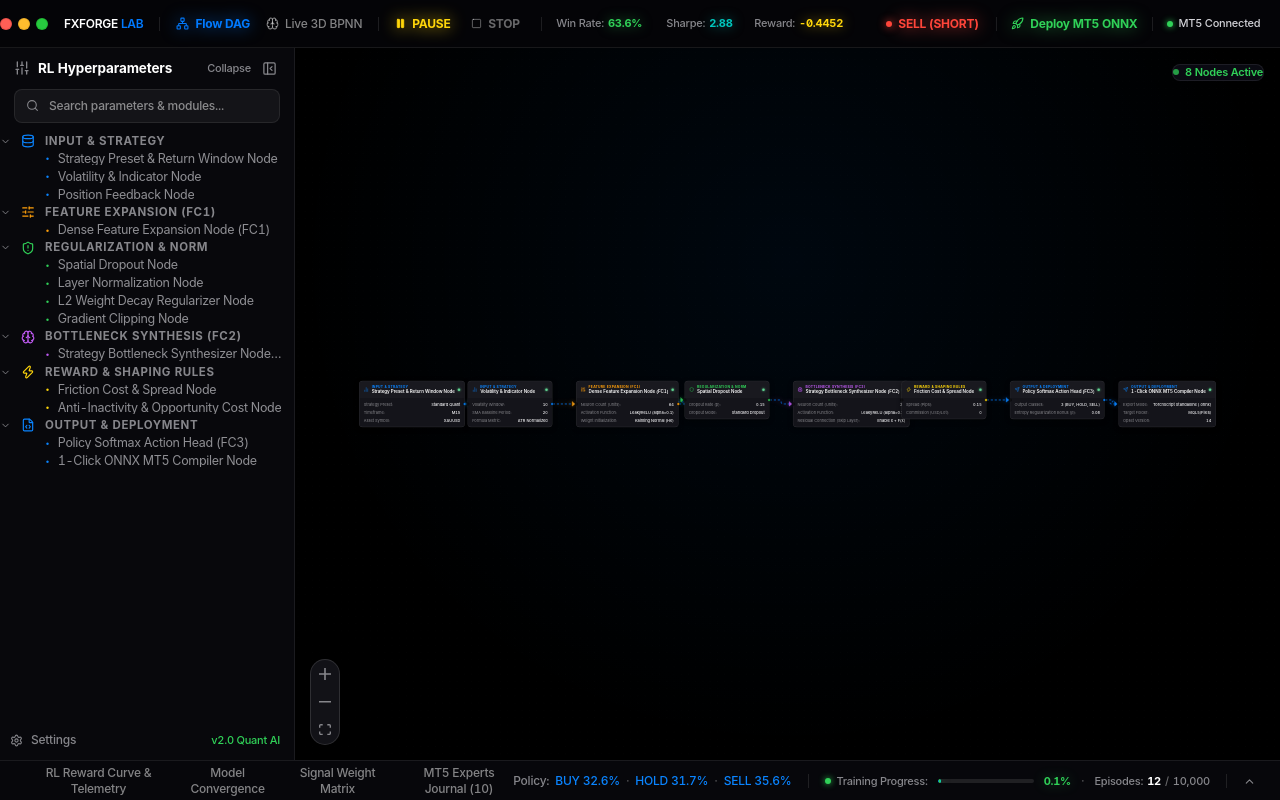
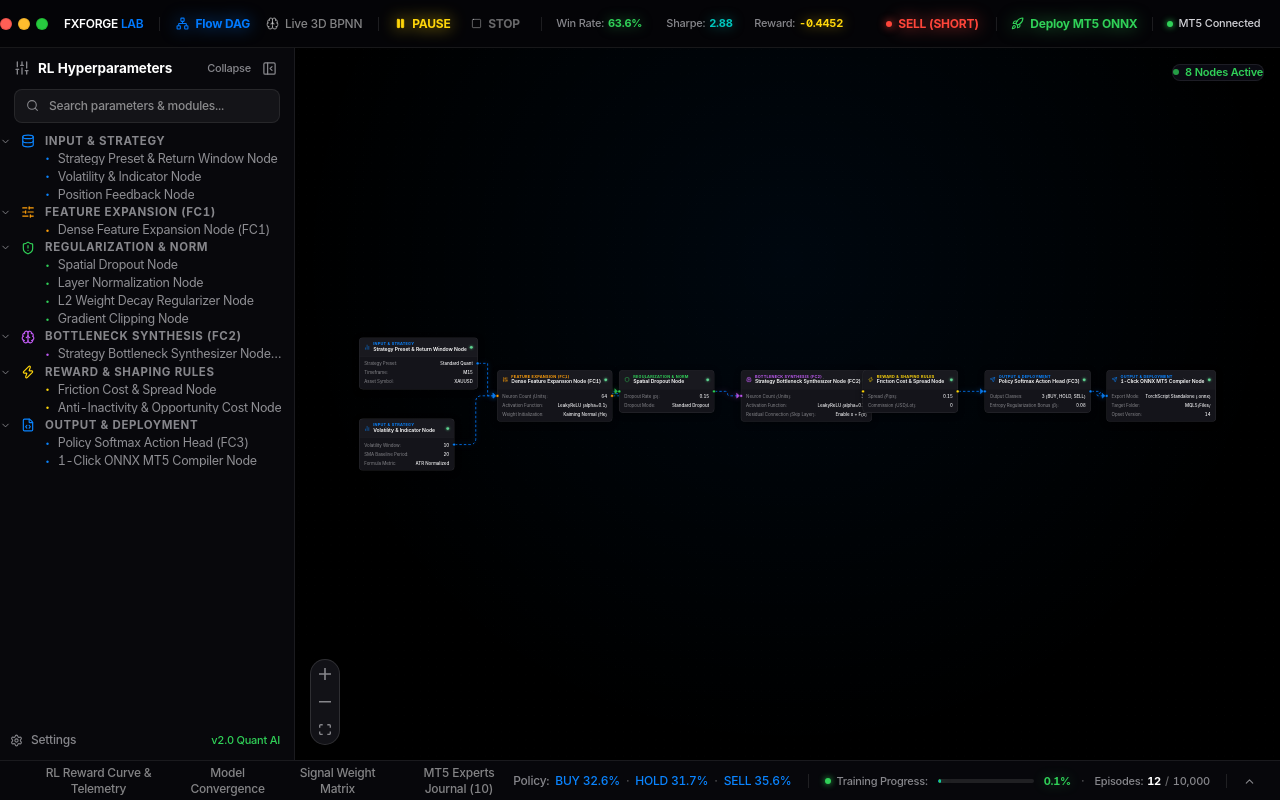
Before and after one commit to superman-owner/AI-RL-BPNN, a React (Vite) app: page / in a window 1280 px wide. Built offline with nearby package versions, Linux system fonts and the light colour scheme.

Commit message:
feat(handles): remove input handles for input & strategy group and make IN handles bright and distinct with white outline

```diff
--- a/src/components/Flow/FlowCanvasView.tsx
+++ b/src/components/Flow/FlowCanvasView.tsx
@@ -28,7 +28,7 @@ const INITIAL_NODES: Node[] = [
   {
     id: 'node-1',
     type: 'nodeCard',
-    position: { x: 40, y: 160 },
+    position: { x: 40, y: 80 },
     data: {
       nodeType: 'strategy_preset_return',
       preset: 'Standard Quant',
@@ -41,7 +41,7 @@ const INITIAL_NODES: Node[] = [
   {
     id: 'node-2',
     type: 'nodeCard',
-    position: { x: 340, y: 160 },
+    position: { x: 40, y: 280 },
     data: {
       nodeType: 'volatility_indicator',
       vol_window: 10,
@@ -53,7 +53,7 @@ const INITIAL_NODES: Node[] = [
   {
     id: 'node-3',
     type: 'nodeCard',
-    position: { x: 640, y: 160 },
+    position: { x: 380, y: 160 },
     data: {
       nodeType: 'fc1_dense_expansion',
       units: '64',
@@ -66,7 +66,7 @@ const INITIAL_NODES: Node[] = [
   {
     id: 'node-4',
     type: 'nodeCard',
-    position: { x: 940, y: 160 },
+    position: { x: 680, y: 160 },
     data: {
       nodeType: 'spatial_dropout',
       rate: 0.15,
@@ -77,7 +77,7 @@ const INITIAL_NODES: Node[] = [
   {
     id: 'node-5',
     type: 'nodeCard',
-    position: { x: 1240, y: 160 },
+    position: { x: 980, y: 160 },
     data: {
       nodeType: 'fc2_bottleneck_synthesizer',
       units: '32',
@@ -89,7 +89,7 @@ const INITIAL_NODES: Node[] = [
   {
     id: 'node-6',
     type: 'nodeCard',
-    position: { x: 1540, y: 160 },
+    position: { x: 1280, y: 160 },
     data: {
       nodeType: 'friction_spread_cost',
       spread_pip: 0.15,
@@ -100,7 +100,7 @@ const INITIAL_NODES: Node[] = [
   {
     id: 'node-7',
     type: 'nodeCard',
-    position: { x: 1840, y: 160 },
+    position: { x: 1580, y: 160 },
     data: {
       nodeType: 'fc3_policy_action_head',
       classes: '3 (BUY, HOLD, SELL)',
@@ -111,7 +111,7 @@ const INITIAL_NODES: Node[] = [
   {
     id: 'node-8',
     type: 'nodeCard',
-    position: { x: 2140, y: 160 },
+    position: { x: 1880, y: 160 },
     data: {
       nodeType: 'onnx_mt5_compiler',
       export_mode: 'TorchScript Standalone (.onnx)',
@@ -124,13 +124,13 @@ const INITIAL_NODES: Node[] = [
 
 const INITIAL_EDGES: Edge[] = [
   {
-    id: 'e1-2',
+    id: 'e1-3',
     source: 'node-1',
-    target: 'node-2',
+    target: 'node-3',
     type: 'smoothstep',
     animated: true,
-    style: { stroke: '#38bdf8', strokeWidth: 2, filter: 'drop-shadow(0 0 6px rgba(56,189,248,0.55))' },
-    markerEnd: { type: MarkerType.ArrowClosed, width: 14, height: 14, color: '#38bdf8' },
+    style: { stroke: '#0a84ff', strokeWidth: 2, filter: 'drop-shadow(0 0 6px rgba(10,132,255,0.55))' },
+    markerEnd: { type: MarkerType.ArrowClosed, width: 14, height: 14, color: '#0a84ff' },
   },
   {
     id: 'e2-3',
@@ -138,8 +138,8 @@ const INITIAL_EDGES: Edge[] = [
     target: 'node-3',
     type: 'smoothstep',
     animated: true,
-    style: { stroke: '#ff9f0a', strokeWidth: 2, filter: 'drop-shadow(0 0 6px rgba(255,159,10,0.55))' },
-    markerEnd: { type: MarkerType.ArrowClosed, width: 14, height: 14, color: '#ff9f0a' },
+    style: { stroke: '#0a84ff', strokeWidth: 2, filter: 'drop-shadow(0 0 6px rgba(10,132,255,0.55))' },
+    markerEnd: { type: MarkerType.ArrowClosed, width: 14, height: 14, color: '#0a84ff' },
   },
   {
     id: 'e3-4',
@@ -165,8 +165,8 @@ const INITIAL_EDGES: Edge[] = [
     target: 'node-6',
     type: 'smoothstep',
     animated: true,
-    style: { stroke: '#f59e0b', strokeWidth: 2, filter: 'drop-shadow(0 0 6px rgba(245,158,11,0.55))' },
-    markerEnd: { type: MarkerType.ArrowClosed, width: 14, height: 14, color: '#f59e0b' },
+    style: { stroke: '#ffd60a', strokeWidth: 2, filter: 'drop-shadow(0 0 6px rgba(255,214,10,0.55))' },
+    markerEnd: { type: MarkerType.ArrowClosed, width: 14, height: 14, color: '#ffd60a' },
   },
   {
     id: 'e6-7',
--- a/src/components/nodes/NodeCard.tsx
+++ b/src/components/nodes/NodeCard.tsx
@@ -177,8 +177,8 @@ export default function NodeCard({ data, selected }: { data: any; selected?: boo
             width: 9,                           // ขนาดกว้าง 9px
             height: 9,                          // ขนาดสูง 9px
             borderRadius: '50%',                // วงกลมมน
-            background: '#141416',              // 🟢 ไส้ในสีดำด้าน
-            border: `2px solid ${accent}`,      // 🟢 ขอบสีตาม Node
+            background: accent,                 // 🟢 สีเต็มจุดเชื่อม ชัดเจน สว่างสดใส
+            border: '2px solid #ffffff',        // 🟢 ขอบขาวสว่าง คมชัด
             cursor: 'crosshair',
           }}
         />
--- a/src/data/nodeRegistry.ts
+++ b/src/data/nodeRegistry.ts
@@ -91,7 +91,7 @@ export const NODE_DEFS: Record<string, NodeDef> = {
         options: ['Standard Deviation %', 'ATR Normalized', 'Bollinger %B'],
       },
     ],
-    hasInput: true,
+    hasInput: false,
     hasOutput: true,
   },
   position_feedback: {
@@ -109,7 +109,7 @@ export const NODE_DEFS: Record<string, NodeDef> = {
         ],
       },
     ],
-    hasInput: true,
+    hasInput: false,
     hasOutput: true,
   },
 
```
